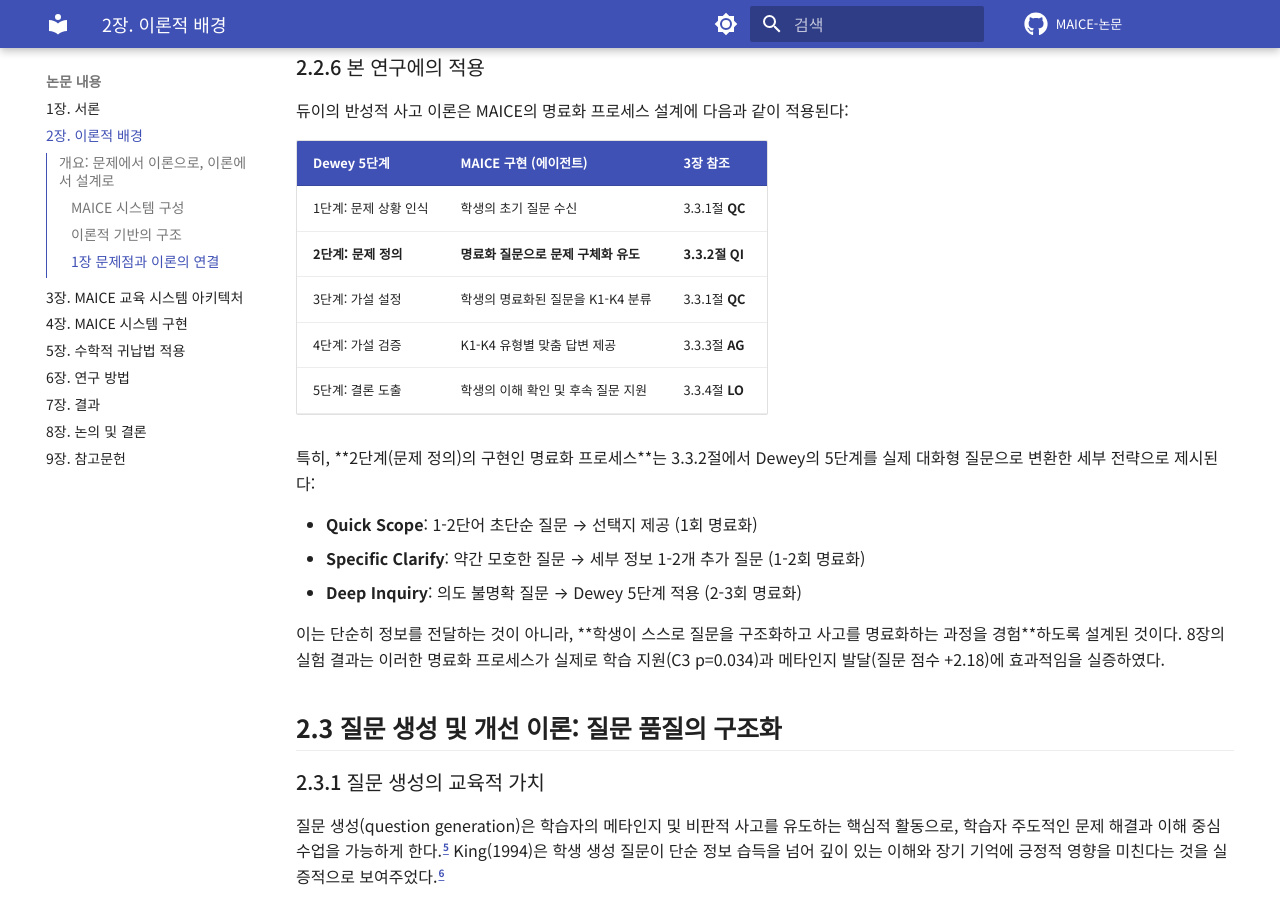
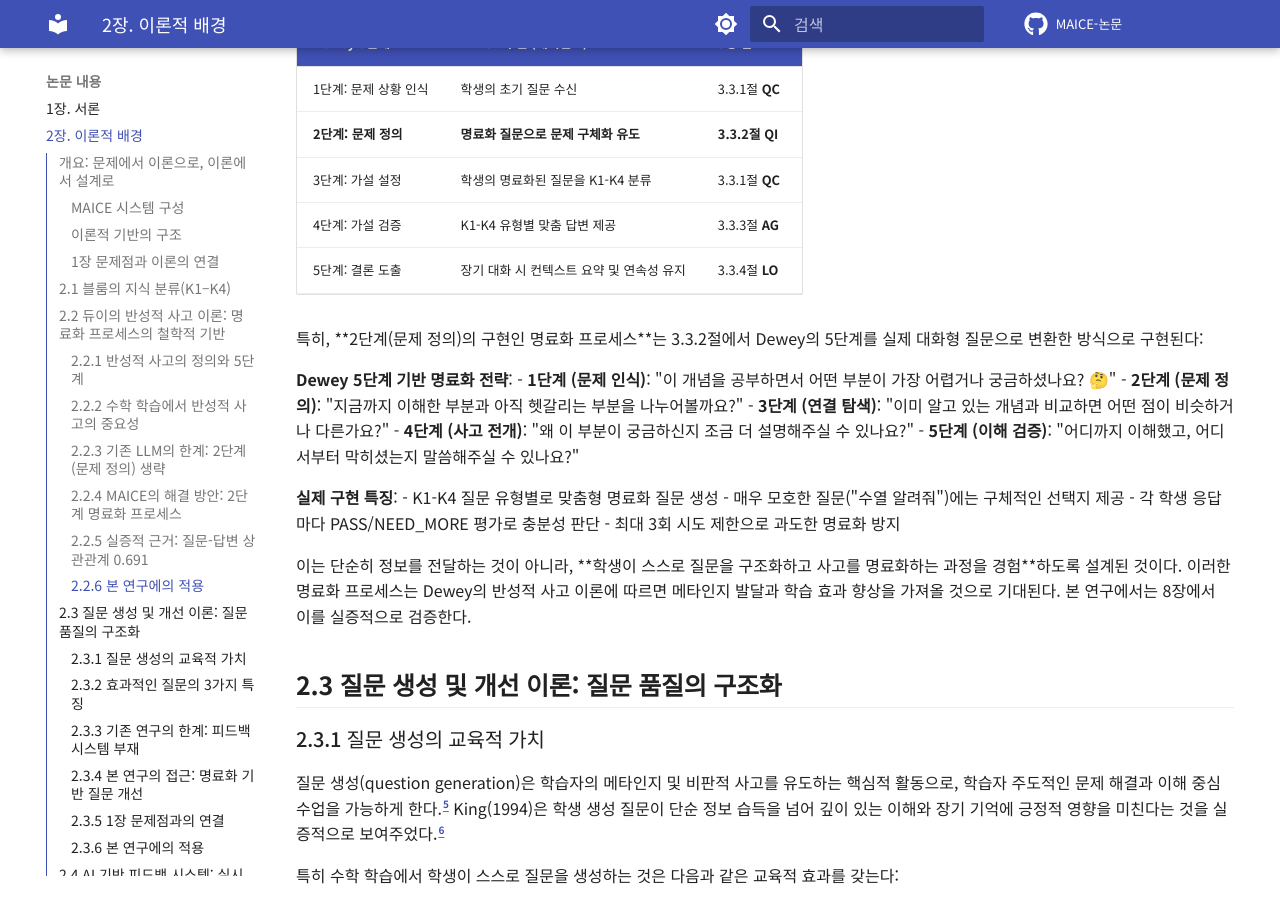
Before and after one commit to KimKyuBong/maice-paper-deploy, an MkDocs documentation site: the page built from docs/chapters/02-theoretical-background.md, in a window 1280 px wide and 900 px high, scrolled down 4908 px. Built offline with MkDocs 1.6.1 and Material for MkDocs 9.7.7, drawn with Linux system fonts in a browser that asks for light colours; comment, search, counter and statistics services are not loaded; some of the changed text lies outside the part shown.

Commit message:
docs: LO 에이전트 역할 정정 및 C영역 넘버링 통일
- LO 에이전트 실제 구현 내용 반영 (대화 요약 및 컨텍스트 관리)
- C 영역 넘버링 C1, C2로 통일 (기존 C2, C3)
- 2장 이론적 배경에 C 영역 상세 설명 추가
- 8장 실험 결과 스포일러 제거 (이론 장에서 결과 미리 언급 방지)
- 에이전트 약자 표기 일관성 개선 (QC, QI, AG, LO, FT)
- 소크라테스식 문답 → 실제 구현 내용으로 수정

````diff
--- a/docs/chapters/02-theoretical-background.md
+++ b/docs/chapters/02-theoretical-background.md
@@ -15,21 +15,20 @@
 
 ### MAICE 시스템 구성
 
-**MAICE**(Multi-Agent Inquiry-based Clarification Engine)는 다음 5개의 독립적 에이전트로 구성된 멀티 에이전트 시스템이다:
+**MAICE**(Mathematical AI Chatbot for Education)는 다음 5개의 독립적 에이전트로 구성된 멀티 에이전트 시스템이다:
 
 | 약자 | 에이전트 명칭 | 핵심 역할 | 이론적 기반 |
 |:----:|---------------|-----------|-------------|
 | **QC** | **Q**uestion **C**lassifier | 질문 품질 진단 및 K1-K4 분류 | Bloom 분류학 (2.1절) |
 | **QI** | **Q**uestion **I**mprover | 명료화 질문으로 문제 구체화 | Dewey 반성적 사고 (2.2절) |
 | **AG** | **A**nswer **G**enerator | K1-K4 유형별 맞춤 답변 생성 | Bloom + AI 피드백 (2.4절) |
-| **LO** | **L**earning **O**bserver | 학습 패턴 분석 및 교사 지원 | 평가 루브릭 (2.7절) |
+| **LO** | **L**earning **O**bserver | 대화 요약 및 컨텍스트 관리 | 세션 연속성 유지 (3.3.4절) |
 | **FT** | **F**ree **T**alker | 대조군: 명료화 없는 즉시 답변 | (비교 기준선) |
 
 **시스템 명칭의 의미:**
-- **M**ulti-**A**gent: 5개 에이전트의 역할 분담 및 협업 (2.5절)
-- **I**nquiry-based: 질문 생성 이론에 기반한 학습자 주도적 탐구 (2.3절)
-- **C**larification: Dewey 문제 정의(2단계)의 구현 (2.2절)
-- **E**ngine: 실시간 상호작용 처리 엔진 (2.4절, 4장)
+- **M**athematical: 수학 교육에 특화된 AI 시스템 (2.6절, 5장)
+- **A**I **C**hatbot: 대화형 AI 기반 학습 지원 시스템 (2.4절, 2.5절)
+- **E**ducation: 교육적 효과를 최우선으로 하는 설계 철학 (전 장)
 
 !!! info "약자 사용 규칙"
     본 논문에서는 에이전트를 지칭할 때 **굵은 약자**(예: **QC**, **QI**, **AG**)를 사용하며, 전체 명칭은 처음 소개 시에만 병기한다. 3장 이후에서는 주로 약자를 사용하여 서술한다.
@@ -66,22 +65,20 @@
 | **학습맥락 부재 72.3%** | 맥락 정보 유도 | Dewey 문제 명료화 (2.2) | **QI** 명료화 질문 (3.3.2절) |
 | **질문구조 불명확 45.8%** | 질문 구조화 지원 | Bloom K1-K4 분류 (2.1) | **QC** 질문 분류 (3.3.1절) |
 | **학습확장성 결여 48.9%** | 심화학습 유도 | Bloom 고차원 사고 (2.1) | **AG** K4 메타인지 답변 (3.3.3절) |
-| **질문-답변 상관 0.691** | 질문 품질 개선 | 질문 생성 이론 (2.3) | **LO** 질문 평가 루브릭 (3.4절) |
+| **컨텍스트 길이 관리** | 장기 대화 지원 | 대화 요약 이론 (3.3.4절) | **LO** 대화 요약 및 세션 관리 |
 
 이제 각 이론을 본 연구의 맥락에서 상세히 검토한다.
-
-# 2. 이론적 배경
 
 ## 2.1 블룸의 지식 분류(K1–K4)
 
 블룸의 개정 분류에서 지식 차원(Knowledge Dimension)은 다음 네 범주로 구성된다.[^anderson2001] [^krathwohl2002] 본 연구에서는 질문 명료화의 목표를 학습자의 지식 차원에 정렬하여, 질문 품질과 학습 효과를 동시에 개선한다. 본 연구의 agent 파이프라인은 먼저 K1–K4 기반 질문 분류를 수행하고, 이어 듀이 이론에 근거한 명료화 유도를 적용한다.
 
-| 지식 차원 | 정의 | 수학적 귀납법 맥락의 예시 질문 |
-| --- | --- | --- |
-| K1 사실적 지식 | 용어, 기본 사실, 기호·규칙의 기억 | "귀납법의 기본 단계와 귀납 단계의 정의는 무엇인가요?" |
-| K2 개념적 지식 | 관계, 분류, 원리·법칙의 이해 | "귀납 가정이 증명 논리에서 맡는 역할을 설명해 주세요." |
-| K3 절차적 지식 | 방법·알고리즘·기법의 적용 절차 | "부등식 증명에서 k→k+1 전개는 어떤 순서로 진행하나요?" |
-| K4 메타인지적 지식 | 자기 인지·전략 선택·오류 진단 | "내 전개에서 누락한 가정은 무엇이며, 어떤 전략을 선택해야 하나요?" |
+| 지식 차원       | 정의                   | 수학적 귀납법 맥락의 예시 질문                       |
+| ----------- | -------------------- | --------------------------------------- |
+| K1 사실적 지식   | 용어, 기본 사실, 기호·규칙의 기억 | "귀납법의 기본 단계와 귀납 단계의 정의는 무엇인가요?"         |
+| K2 개념적 지식   | 관계, 분류, 원리·법칙의 이해    | "귀납 가정이 증명 논리에서 맡는 역할을 설명해 주세요."        |
+| K3 절차적 지식   | 방법·알고리즘·기법의 적용 절차    | "부등식 증명에서 k→k+1 전개는 어떤 순서로 진행하나요?"      |
+| K4 메타인지적 지식 | 자기 인지·전략 선택·오류 진단    | "내 전개에서 누락한 가정은 무엇이며, 어떤 전략을 선택해야 하나요?" |
 
 !!! note "명료화와의 정렬"
     - K1–K2: 용어 혼동, 개념적 오해를 명료화 질문으로 선제 교정
@@ -188,15 +185,24 @@
 | **2단계: 문제 정의** | **명료화 질문으로 문제 구체화 유도** | **3.3.2절 QI** |
 | 3단계: 가설 설정 | 학생의 명료화된 질문을 K1-K4 분류 | 3.3.1절 **QC** |
 | 4단계: 가설 검증 | K1-K4 유형별 맞춤 답변 제공 | 3.3.3절 **AG** |
-| 5단계: 결론 도출 | 학생의 이해 확인 및 후속 질문 지원 | 3.3.4절 **LO** |
+| 5단계: 결론 도출 | 장기 대화 시 컨텍스트 요약 및 연속성 유지 | 3.3.4절 **LO** |
 
-특히, **2단계(문제 정의)의 구현인 명료화 프로세스**는 3.3.2절에서 Dewey의 5단계를 실제 대화형 질문으로 변환한 세부 전략으로 제시된다:
+특히, **2단계(문제 정의)의 구현인 명료화 프로세스**는 3.3.2절에서 Dewey의 5단계를 실제 대화형 질문으로 변환한 방식으로 구현된다:
 
-- **Quick Scope**: 1-2단어 초단순 질문 → 선택지 제공 (1회 명료화)
-- **Specific Clarify**: 약간 모호한 질문 → 세부 정보 1-2개 추가 질문 (1-2회 명료화)
-- **Deep Inquiry**: 의도 불명확 질문 → Dewey 5단계 적용 (2-3회 명료화)
+**Dewey 5단계 기반 명료화 전략**:
+- **1단계 (문제 인식)**: "이 개념을 공부하면서 어떤 부분이 가장 어렵거나 궁금하셨나요? 🤔"
+- **2단계 (문제 정의)**: "지금까지 이해한 부분과 아직 헷갈리는 부분을 나누어볼까요?"
+- **3단계 (연결 탐색)**: "이미 알고 있는 개념과 비교하면 어떤 점이 비슷하거나 다른가요?"
+- **4단계 (사고 전개)**: "왜 이 부분이 궁금하신지 조금 더 설명해주실 수 있나요?"
+- **5단계 (이해 검증)**: "어디까지 이해했고, 어디서부터 막히셨는지 말씀해주실 수 있나요?"
 
-이는 단순히 정보를 전달하는 것이 아니라, **학생이 스스로 질문을 구조화하고 사고를 명료화하는 과정을 경험**하도록 설계된 것이다. 8장의 실험 결과는 이러한 명료화 프로세스가 실제로 학습 지원(C3 p=0.034)과 메타인지 발달(질문 점수 +2.18)에 효과적임을 실증하였다.
+**실제 구현 특징**:
+- K1-K4 질문 유형별로 맞춤형 명료화 질문 생성
+- 매우 모호한 질문("수열 알려줘")에는 구체적인 선택지 제공
+- 각 학생 응답마다 PASS/NEED_MORE 평가로 충분성 판단
+- 최대 3회 시도 제한으로 과도한 명료화 방지
+
+이는 단순히 정보를 전달하는 것이 아니라, **학생이 스스로 질문을 구조화하고 사고를 명료화하는 과정을 경험**하도록 설계된 것이다. 이러한 명료화 프로세스는 Dewey의 반성적 사고 이론에 따르면 메타인지 발달과 학습 효과 향상을 가져올 것으로 기대된다. 본 연구에서는 8장에서 이를 실증적으로 검증한다.
 
 ## 2.3 질문 생성 및 개선 이론: 질문 품질의 구조화
 
@@ -343,8 +349,8 @@
 
 1. **질문 품질 평가 기준** (3.4절): 구조화·완결성·의도를 측정하는 QAC 체크리스트 A영역 설계
 2. **명료화 전략** (3.3.2절): 3가지 특징을 유도하는 단계별 질문 설계
-3. **실시간 피드백** (3.3.1절): Classifier가 질문 품질을 진단하고 개선 방향 제시
-4. **학습 효과 측정** (8장): 질문 점수 향상이 실제 메타인지 발달로 이어지는지 검증 (Agent +2.18점)
+3. **실시간 피드백** (3.3.1절): **QC**가 질문 품질을 진단하고 개선 방향 제시
+4. **효과성 검증 계획** (8장): 명료화 프로세스가 질문 품질 향상과 메타인지 발달로 이어지는지 검증 예정
 
 ## 2.4 AI 기반 피드백 시스템: 실시간 상호작용의 설계 원리
 
@@ -421,11 +427,12 @@
 
 #### 3) 성찰적 피드백 (Reflective Feedback)
 
-학습자가 자신의 사고 과정을 돌아보게 유도:
+학습자가 자신의 질문과 학습 상태를 돌아보게 유도:
 
 ```
 ❌ 일반형: "그 부분이 틀렸어요"
-✅ 성찰형: "왜 그렇게 생각했는지 설명해볼래요? 네 논리를 함께 점검해봐요"
+✅ 성찰형 (명료화): "어떤 부분이 가장 어렵거나 궁금하신가요? 🤔"
+                  "지금까지 이해한 부분과 아직 헷갈리는 부분을 나누어볼까요?"
 ```
 
 #### 4) 확장적 피드백 (Elaborative Feedback)
@@ -445,7 +452,7 @@
 |----------|---------------|----------|---------|
 | **진단적** | **QC** | 질문 품질 진단 및 K1-K4 분류 | 3.3.1절 |
 | **점진적** | **QI** | 단계별 명료화 질문 (최대 3회) | 3.3.2절 |
-| **성찰적** | **AG** (K4) | 소크라테스식 문답, 메타인지 유도 | 3.3.3절 |
+| **성찰적** | **QI** | Dewey 반성적 사고 기반 명료화 유도 | 3.3.2절 |
 | **확장적** | **AG** (All) | K1-K4별 차별화된 답변 전략 | 3.3.3절 |
 
 특히, **점진적 피드백의 구현**이 핵심이다:
@@ -503,8 +510,8 @@
 1. **실시간 상호작용 설계** (4장): 스트리밍 응답, 비동기 처리로 즉시성 보장
 2. **QI 명료화 프로세스** (3.3.2절): 점진적 피드백의 구현
 3. **AG K1-K4 답변 전략** (3.3.3절): 학습자 수준 맞춤형 피드백
-4. **LO** (3.3.4절): 학습 과정 추적 및 교사 피드백 지원
-5. **실험 검증** (8장): 피드백 효과성을 학습 지원 점수(C3 p=0.034)로 측정
+4. **LO** (3.3.4절): 대화 요약으로 장기 세션 연속성 유지
+5. **효과성 검증 계획** (8장): QAC 루브릭의 C2(학습 지원) 항목으로 피드백 효과성 측정 예정
 
 ## 2.5 멀티 에이전트 시스템: 역할 분담과 협업
 
@@ -549,13 +556,13 @@
 ```
 [학생 질문]
      ↓
-[Classifier] → 질문 품질 진단 및 분류
+[**QC**] → 질문 품질 진단 및 분류
      ↓
-[Question Improvement] → 명료화 질문 생성
+[**QI**] → 명료화 질문 생성
      ↓
-[Answer Generator] → K1-K4 맞춤 답변
+[**AG**] → K1-K4 맞춤 답변
      ↓
-[Observer] → 학습 패턴 분석
+[**LO**] → 대화 요약 및 컨텍스트 관리
      ↓
 [장점]
   - 명확한 역할 분담
@@ -611,7 +618,7 @@
 | **QC** | Question Classifier | 질문 품질 진단 및 K1-K4 분류 | 1단계 문제 인식 | 3.3.1절 |
 | **QI** | Question Improver | 명료화 질문으로 문제 구체화 | 2단계 문제 정의 | 3.3.2절 |
 | **AG** | Answer Generator | K1-K4 맞춤형 답변 생성 | 3-4단계 가설·검증 | 3.3.3절 |
-| **LO** | Learning Observer | 학습 패턴 분석 및 교사 지원 | 5단계 결론·성찰 | 3.3.4절 |
+| **LO** | Learning Observer | 대화 요약 및 컨텍스트 관리 | 5단계 결론·연속성 | 3.3.4절 |
 | **FT** | Free Talker | 대조군 (명료화 없는 즉시 답변) | - | 3.3.5절 |
 
 **Agent 간 협업 흐름**:
@@ -642,9 +649,9 @@
 특히, MAICE는 **교육적 프로세스를 agent 구조로 구현**함으로써:
 - Dewey 5단계 각각을 담당 agent가 지원 (**QC** → **QI** → **AG** → **LO**)
 - 명료화(2단계)를 독립 agent(**QI**)로 분리하여 핵심 강조
-- 학습 관찰(**LO**)을 통해 교사-AI 협업 모델 구현
+- 대화 요약(**LO**)을 통해 장기 세션에서도 컨텍스트 관리 가능
 
-8장의 실험 결과는 이러한 멀티 에이전트 구조가 실제로 안정적으로 작동하며(179개 세션), 교육적 효과(C3 학습 지원 p=0.034)를 가져옴을 입증하였다.
+이러한 멀티 에이전트 구조는 교육적 프로세스를 체계적으로 지원하며, 각 agent의 독립성과 협업을 통해 안정적인 시스템 운영이 가능할 것으로 기대된다. 본 연구에서는 8장에서 실제 학생 세션을 통해 시스템의 안정성과 교육적 효과를 검증한다.
 
 ## 2.6 수학적 귀납법 학습의 특성: 단원 맞춤 설계의 필요성
 
@@ -788,19 +795,22 @@
 | 귀납 가정 역할 | K2 | 개념 관계 설명 | "k→k+1 연결 다리" |
 | 등식 증명 방법 | K3 | 단계별 절차 안내 | "1. k+1 더하기 2. 가정 대입..." |
 | 부등식 전략 차이 | K3 | 유형 비교 + 보조 부등식 | "등식과 달리 보조 부등식 필요" |
-| 오류 진단 | K4 | 소크라테스식 문답 | "귀납 가정을 어디에 썼나요?" |
+| 오류 진단 | K4 | 메타인지 유도 답변 | "귀납 가정 위치와 역할을 점검해보세요" |
 
-#### 4) **LO**(Learning Observer)의 귀납법 학습 패턴 분석
+#### 4) **LO**(Learning Observer)의 세션 연속성 관리
 
 ```
-학생 학습 진도 추적:
-  - 기본 단계 이해 완료 ✓
-  - 귀납 가정 이해 완료 ✓
-  - 등식 증명 연습 중 (3회 질문)
-  - 부등식 증명 미학습 (다음 단계 추천)
-
-어려움 영역:
-  - "귀납 가정 활용"에서 5회 반복 질문 → 집중 지도 필요
+대화가 길어질 때 (15회 이상 턴):
+  ↓
+[대화 요약 생성]
+  - 핵심 질문 주제: "수학적 귀납법 - 귀납 단계 증명"
+  - 학습 진행 상황: "n=k+1 대입 후 식 전개 방법 학습"
+  - 이해한 개념: "기본 단계, 귀납 가정 개념"
+  - 현재 어려움: "귀납 가정을 식에 대입하는 위치"
+  ↓
+[요약을 컨텍스트로 활용]
+  → 토큰 사용량 절감 (컨텍스트 길이 관리)
+  → 이전 대화 맥락 유지하며 새 질문 처리
 ```
 
 ### 2.6.7 단원 맞춤 설계의 일반화 가능성
@@ -980,6 +990,31 @@
 | B3-3. 오개념 교정 전략 | 잘못된 이해를 바로잡았는가? | 소크라테스 Guidance |
 | B3-4. 자기주도 학습 유도 | 스스로 탐구하도록 유도했는가? | Ruffle&Riley Understanding |
 
+#### 대화 맥락 평가 영역 (C영역 추가 - v6.0 루브릭)
+
+MAICE의 핵심인 명료화 프로세스의 효과성을 측정하기 위해, 예비 조사의 6개 영역(A1-A3, B1-B3)에서 대화 맥락 평가 영역(C영역)을 추가하였다. C영역은 단일 질문-답변 쌍이 아닌 **연속된 대화의 품질**을 평가한다.
+
+**C1. 대화 일관성** (5점 척도): 평균 점수 미측정 (v6.0 신규 추가 항목)
+- **측정 대상**: 대화의 일관성과 연속성, 이전 맥락 참조, 학습 목표 중심 진행
+- **이론적 기반**: Graesser et al.(1997)의 대화 일관성 이론, Clark & Brennan(1991)의 공통기반(Common Ground) 이론
+- **세부 요소**:
+  - C1-1. 학습 목표 중심 일관성: 학습 목표를 벗어나지 않고 진행되는가?
+  - C1-2. 누적 맥락 참조: 전체 대화 이력을 기억하고 참조하는가?
+  - C1-3. 주제 연속성: 주제가 자연스럽게 연결되는가?
+  - C1-4. 직전 턴 연결성: 각 발화가 바로 이전 턴과 유기적으로 연결되는가?
+
+**C2. 학습 과정 지원** (5점 척도): 평균 점수 미측정 (v6.0 신규 추가 항목)
+- **측정 대상**: AI가 학습자의 사고 과정을 유도하고 메타인지를 촉진하는 정도
+- **이론적 기반**: Dewey(1910)의 반성적 사고 이론, Flavell(1979)의 메타인지 이론, Schoenfeld(1992)의 수학적 사고 이론
+- **세부 요소**:
+  - C2-1. 사고 과정 유도: 학생의 사고 과정을 유도하는가?
+  - C2-2. 이해도 확인: 학생의 이해도를 확인하는가?
+  - C2-3. 메타인지 촉진: 학생이 자신의 학습 과정을 돌아보게 하는가?
+  - C2-4. 깊이 있는 사고 유도: 단순 암기를 넘어 깊이 있는 사고를 유도하는가?
+
+!!! note "C 영역 추가의 의의"
+    예비 조사는 단일 질문-답변 쌍만 평가했지만, MAICE의 명료화 프로세스는 **연속된 대화**를 통해 이루어진다. C영역 추가로 명료화의 효과를 직접 측정할 수 있다. 특히 C1(대화 일관성)은 대화의 연속성을, C2(학습 지원)는 메타인지 촉진 효과를 평가한다. 8장에서는 Agent 모드와 Freepass 모드를 C영역 점수로 비교하여 명료화의 교육적 효과를 검증한다.
+
 ### 2.7.4 루브릭의 독창적 기여
 
 본 연구의 루브릭은 기존 AI 교육 평가 연구와 다음의 차별점이 있다:
@@ -1013,11 +1048,11 @@
 1. **예비 조사 평가 도구** (1장): 6개 영역 루브릭으로 프리패스 방식 문제점 진단
 2. **QAC 체크리스트 개발** (6장 6.4절): 9개 항목 45점 만점으로 확장, 대화 맥락 평가 추가
 3. **Agent 설계 근거** (3장): 루브릭 영역별 문제를 해결하는 Agent 설계
-   - A3 학습맥락 부재 → Question Improvement Agent
+   - A3 학습맥락 부재 → **QI**
    - B3 학습확장성 결여 → K1-K4 차별화 답변 전략
    - C영역 추가 → 명료화 프로세스 효과성 측정
 4. **효과성 검증** (8장): QAC 체크리스트로 Agent vs Freepass 비교 평가
-5. **교사-AI 협업** (8장): 루브릭 기반 자동 평가로 교사 업무 부담 경감
+5. **향후 확장** (8장): QAC 루브릭의 타당성 검증 후 **LO**에 실시간 평가 기능 통합 예정
 
 특히, **질문-답변 상관관계(r=0.691)의 발견**은 본 연구의 핵심 가설인 "질문 명료화가 학습 효과 향상의 핵심 메커니즘"의 실증적 근거가 되었으며, MAICE 설계의 이론적 토대를 제공하였다.
 
@@ -1037,7 +1072,7 @@
 | **AI 피드백** (2.4) | 진단적·점진적·성찰적 | AI 답변 문제 전반 | **QC/QI/AG** 실시간 상호작용 (4장) |
 | **멀티 Agent** (2.5) | 역할 분담 및 협업 | 복잡한 교육적 요구 | **QC/QI/AG/LO/FT** 구조 (3.3) |
 | **수학적 귀납법** (2.6) | 단원별 인지적 어려움 | 단원 맞춤 설계 필요 | 단원 특화 전략 (5장) |
-| **루브릭** (2.7) | 질문-답변 상관 0.691 | 평가 방법론 부재 | **LO** QAC 체크리스트 (6.4) |
+| **루브릭** (2.7) | 질문-답변 상관 0.691 | 평가 방법론 부재 | QAC 체크리스트 (6.4, 향후 **LO** 적용 예정) |
 
 ### 이론적 기여의 3가지 층위
 
@@ -1076,11 +1111,11 @@
 "명료화 중심 학습"의 이론적 토대
 
 [3장: 시스템 설계]
-QC (Question Classifier): Bloom K1-K4 분류
-QI (Question Improver): Dewey 2단계 구현
-AG (Answer Generator): K1-K4 답변 전략
-LO (Learning Observer): 학습 패턴 분석
-FT (Free Talker): 대조군
+**QC** (Question Classifier): Bloom K1-K4 분류
+**QI** (Question Improver): Dewey 2단계 구현
+**AG** (Answer Generator): K1-K4 답변 전략
+**LO** (Learning Observer): 대화 요약 및 컨텍스트 관리
+**FT** (Free Talker): 대조군
   ↓
 MAICE 5개 에이전트 협업 구조
 ```
````
Also changed, not shown: other parts of docs/chapters/02-theoretical-background.md (+7 -7 lines), docs/부록_A_루브릭_상세설명서.md (+17 -13 lines).
